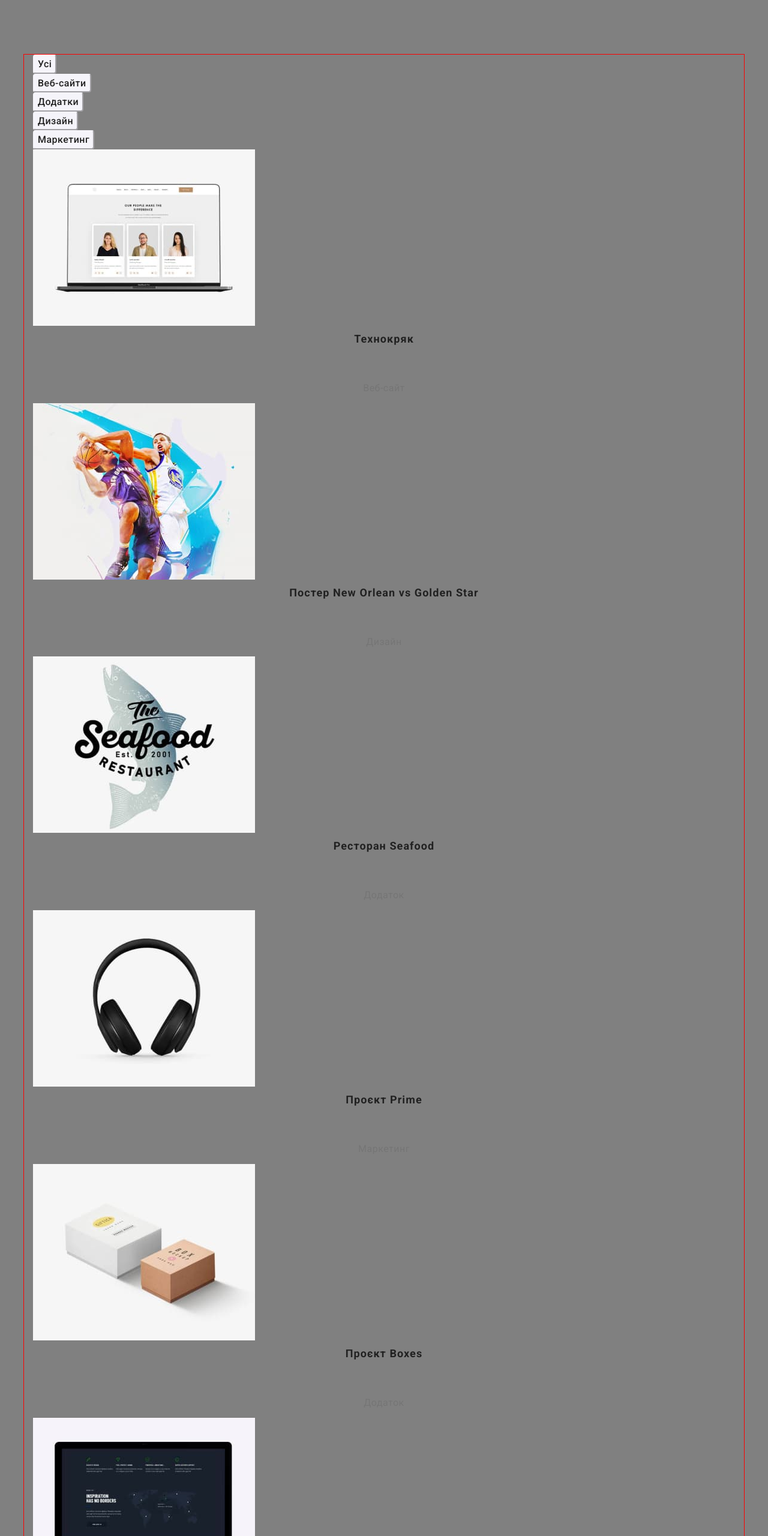
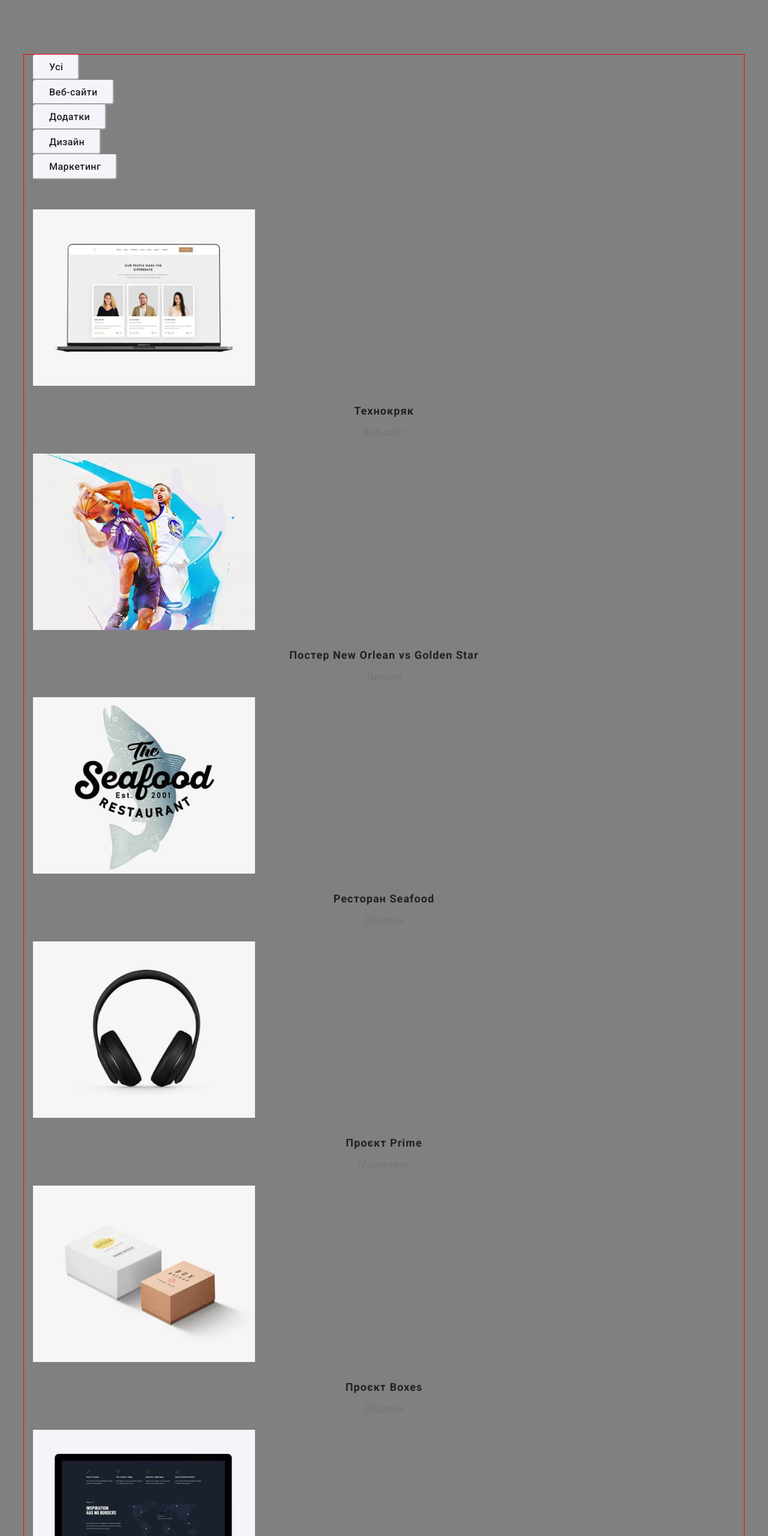
Before and after one commit to AleksandrEmchenko/goit-markup-hw-03, a plain HTML site: page portfolio.html in a window 1280 px wide. Shown: the part 120-2680 px from the top of the page at 60% size. Drawn offline with nearby package versions, Linux system fonts and the light colour scheme.

Commit message:
add style for all section

```diff
--- a/css/style.css
+++ b/css/style.css
@@ -21,6 +21,11 @@ ul {
     Padding: 0;
 }
 
+p,
+ul{
+    margin-bottom: 0;
+}
+
 body{
     color: var(--text-color);
 
@@ -32,15 +37,13 @@ body{
     letter-spacing: 0.02em;
 }
 
-/* index */
-/* header */
+/* -----index----- */
+/* -----header----- */
+
 header{
     border-bottom: 1px solid #ECECEC;
 }
-p,
-ul{
-    margin-bottom: 0;
-}
+
 .container{
     max-width: 1200px;
     margin: 0 auto;
@@ -86,17 +89,19 @@ ul{
     color: var(--accent-color);
 }
 
-/* nav */
+/* -----nav----- */
+
 .list{
     list-style: none;;
 }
 
-/* main */
-/* hero */
+/* -----main----- */
+/* -----hero----- */
 
 .hero{
     background-color: var(--first-bgcolor);
 }
+
 .hero-title{
     color: var(--secondary-title-color);
 
@@ -132,13 +137,14 @@ ul{
     cursor: pointer;
 }
 
-/* section */
+/* -----section----- */
 
 .section{
     padding: 94px 0;
     outline: 1px solid green;
     background-color: grey;
 }
+
 .title{
     color: var(--title-color);
 
@@ -168,13 +174,13 @@ ul{
     padding-top: 0;
 }
 
-
 .text{
     line-height: 1.7;
     letter-spacing: 0.03em;
 }
 
-/* team */
+/* -----team----- */
+
 .team{
     background-color: var(--second-bgcolor);
 }
@@ -186,6 +192,7 @@ ul{
 .card-title{
     margin-bottom: 10px;
 }
+
 .card-title,
 .card-subtitle{
     color: var(--title-color);
@@ -203,9 +210,17 @@ ul{
     margin-bottom: 30px;
 }
 
-/* portfolio */
+/* -----portfolio----- */
+
+.filters{
+
+    margin-bottom: 50px;
+}
+
 .button{
     color: var(--title-color);
+
+    padding: 6px 25px;
 
     font-family: Roboto, sans-serif;
     font-style: normal;
@@ -231,12 +246,24 @@ ul{
 
     cursor: pointer;
 }
+
 .project{
     text-decoration: none;
 }
 
+.project-img{
+    margin-bottom: 20px;
+}
+
+.project-text{
+    margin-bottom: 20px;
+}
+
 .project .title{
     color: var(--title-color);
+
+    margin-bottom: 4px;
+
     font-weight: 700;
     font-size: 18px;
     line-height: 2;
@@ -254,7 +281,8 @@ ul{
     text-transform: none;
 }
 
-/* footer */
+/* -----footer----- */
+
 .footer{
     background-color: var(--first-bgcolor);
     padding: 60px 0;
--- a/portfolio.html
+++ b/portfolio.html
@@ -20,8 +20,8 @@
                 <nav>
 
                     <ul class="list">
-                        <li><a href="./index.html" class="link current">Студія</a></li>
-                        <li><a href="./portfolio.html" class="link">Портфоліо</a></li>
+                        <li><a href="./index.html" class="link">Студія</a></li>
+                        <li><a href="./portfolio.html" class="link current">Портфоліо</a></li>
                         <li><a href="./contacts.html" class="link">Контакти</a></li>
                     </ul>
 
@@ -39,7 +39,7 @@
         <section class="section">
             <div class="container">
                 <h1 hidden>Портфоліо</h1>
-                <ul class="list">
+                <ul class="list filters">
                     <li><button type="button" class="button">Усі</button></li>
                     <li><button type="button" class="button">Веб-сайти</button></li>
                     <li><button type="button" class="button">Додатки</button></li>
@@ -49,73 +49,92 @@
 
                 <ul class="list project">
                     <li>
-                        <a href="#"  class="link">                     <img src="./images/project1.jpg" alt="Зображення веб-сайту Технокряк" width="370">
+                        <a href="#"  class="link">
+                            <img src="./images/project1.jpg" alt="Зображення веб-сайту Технокряк" width="370" class="project-img">
+                            <div class="project-text">
                                 <h3 class="title">Технокряк</h3>
                                 <p class="sub-title">Веб-сайт</p>
+                            </div>
                             <p hidden>Текст карточки при ховере</p>
                         </a>
                     </li>
                     <li>
                         <a href="#" class="link">
-                            <img src="./images/project2.jpg" alt="Постер. Баскетболісти з м'ячем" width="370">
+                            <img src="./images/project2.jpg" alt="Постер. Баскетболісти з м'ячем" width="370" class="project-img">
+                            <div class="project-text">
                                 <h2 class="title">Постер New Orlean vs Golden Star</h2>
                                 <p class="sub-title">Дизайн</p>
+                            </div>
                             <p hidden>Текст карточки при ховере</p>
                         </a>
                     </li>
                     <li>
                         <a href="#" class="link">
-                            <img src="./images/project3.jpg" alt="Емблема ресторану морської їжі" width="370">
+                            <img src="./images/project3.jpg" alt="Емблема ресторану морської їжі" width="370" class="project-img">
+                            <div class="project-text">
                                 <h2 class="title">Ресторан Seafood</h2>
                                 <p class="sub-title">Додаток</p>
+                            </div>
                             <p hidden>Текст карточки при ховере</p>
                         </a>
                     </li>
                     <li>
                         <a href="#" class="link">
-                            <img src="./images/project4.jpg" alt="Зображення навушників" width="370">
+                            <img src="./images/project4.jpg" alt="Зображення навушників" width="370" class="project-img">
+                            <div class="project-text">
                                 <h2 class="title">Проєкт Prime</h2>
                                 <p class="sub-title">Маркетинг</p>
+                            </div>
                             <p hidden>Текст карточки при ховере</p>
                         </a>
                     </li>
                     <li>
                         <a href="#" class="link">
-                            <img src="./images/project5.jpg" alt="Дві коробки білого та коричневого кольору" width="370">
+                            <img src="./images/project5.jpg" alt="Дві коробки білого та коричневого кольору" width="370" class="project-img">
+                            <div class="project-text">
                                 <h2 class="title">Проєкт Boxes</h2>
                                 <p class="sub-title">Додаток</p>
+                            </div>
                             <p hidden>Текст карточки при ховере</p>
                         </a>
                     </li>
                     <li>
                         <a href="#" class="link">
-                            <img src="./images/project6.jpg" alt="Зображення моноблоку фірми Апл" width="370">
+                            <img src="./images/project6.jpg" alt="Зображення моноблоку фірми Апл" width="370" class="project-img">
+                            <div class="project-text">
                                 <h2 class="title">Inspiration has no Borders</h2>
                                 <p class="sub-title">Веб-сайт</p>
+                            </div>
                             <p hidden>Текст карточки при ховере</p>
                         </a>
                     </li>
                     <li>
                         <a href="#" class="link">
-                            <img src="./images/project7.jpg" alt="Розворот журналу" width="370">
+                            <img src="./images/project7.jpg" alt="Розворот журналу" width="370" class="project-img">
+                            <div class="project-text">
                                 <h2 class="title">Видання Limited Edition</h2>
                                 <p class="sub-title">Дизайн</p>
+                           </div>
                             <p hidden>Текст карточки при ховере</p>
                         </a>
                     </li>
                     <li>
                         <a href="#" class="link">
-                            <img src="./images/project8.jpg" alt="Зображення етикетки" width="370">
+                            <img src="./images/project8.jpg" alt="Зображення етикетки" width="370" class="project-img">
+                            <div class="project-text">
                                 <h2 class="title">Проєкт LAB</h2>
                                 <p class="sub-title">Маркетинг</p>
+                            </div>
                             <p hidden>Текст карточки при ховере</p>
                         </a>
                     </li>
                     <li>
                         <a href="#" class="link">
-                            <img src="./images/project9.jpg" alt="Ноутбук" width="370">
+                            <img src="./images/project9.jpg" alt="Ноутбук" width="370" class="project-img">
+                            <div class="project-text">
                                 <h2 class="title">Growing Business</h2>
                                 <p class="sub-title">Додаток</p>
+                            </div>
                             <p hidden>Текст карточки при ховере</p>
                         </a>
                     </li>
```
Also changed, not shown: index.html (+2 -2 lines). Lines whose indentation alone changed are shown as unchanged.
